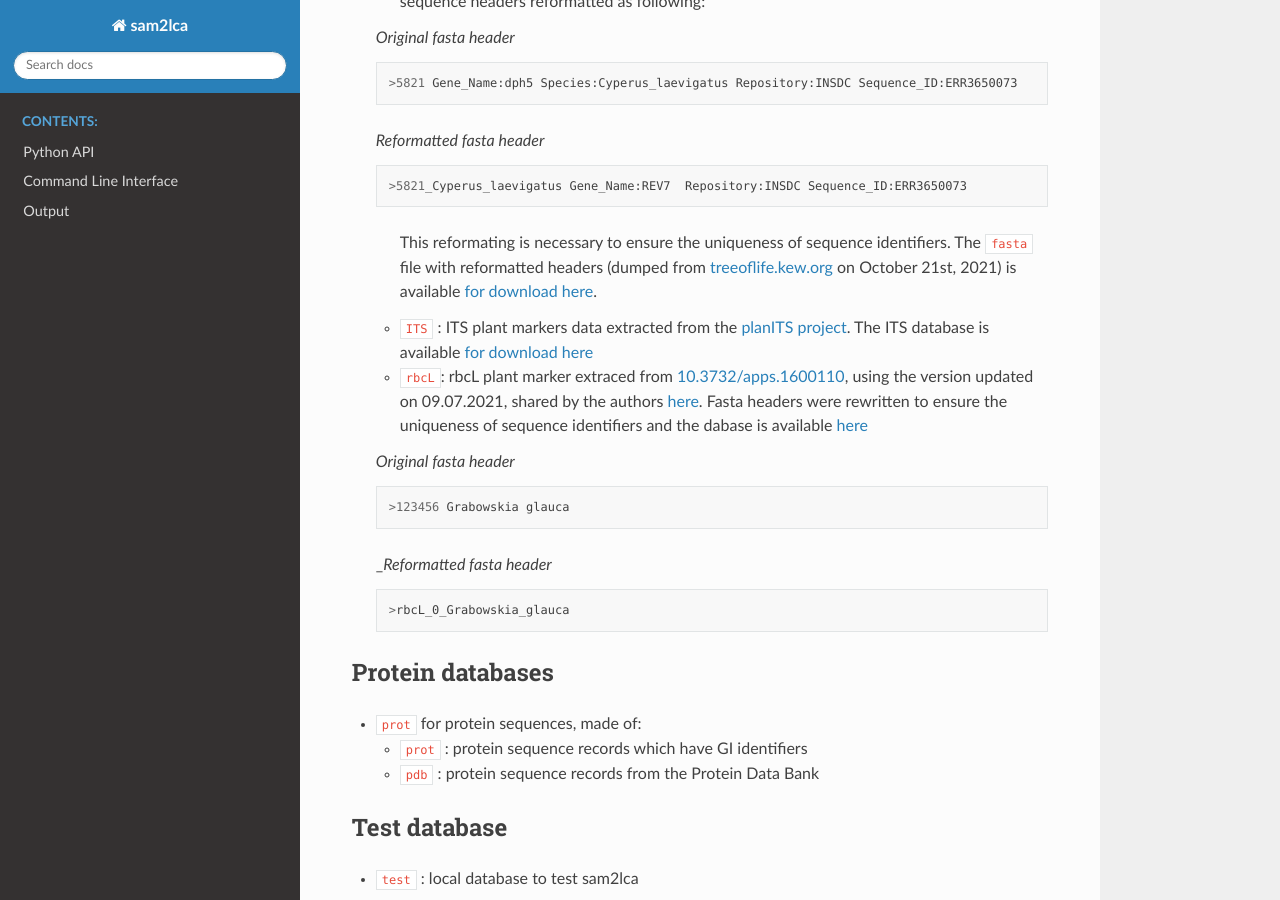
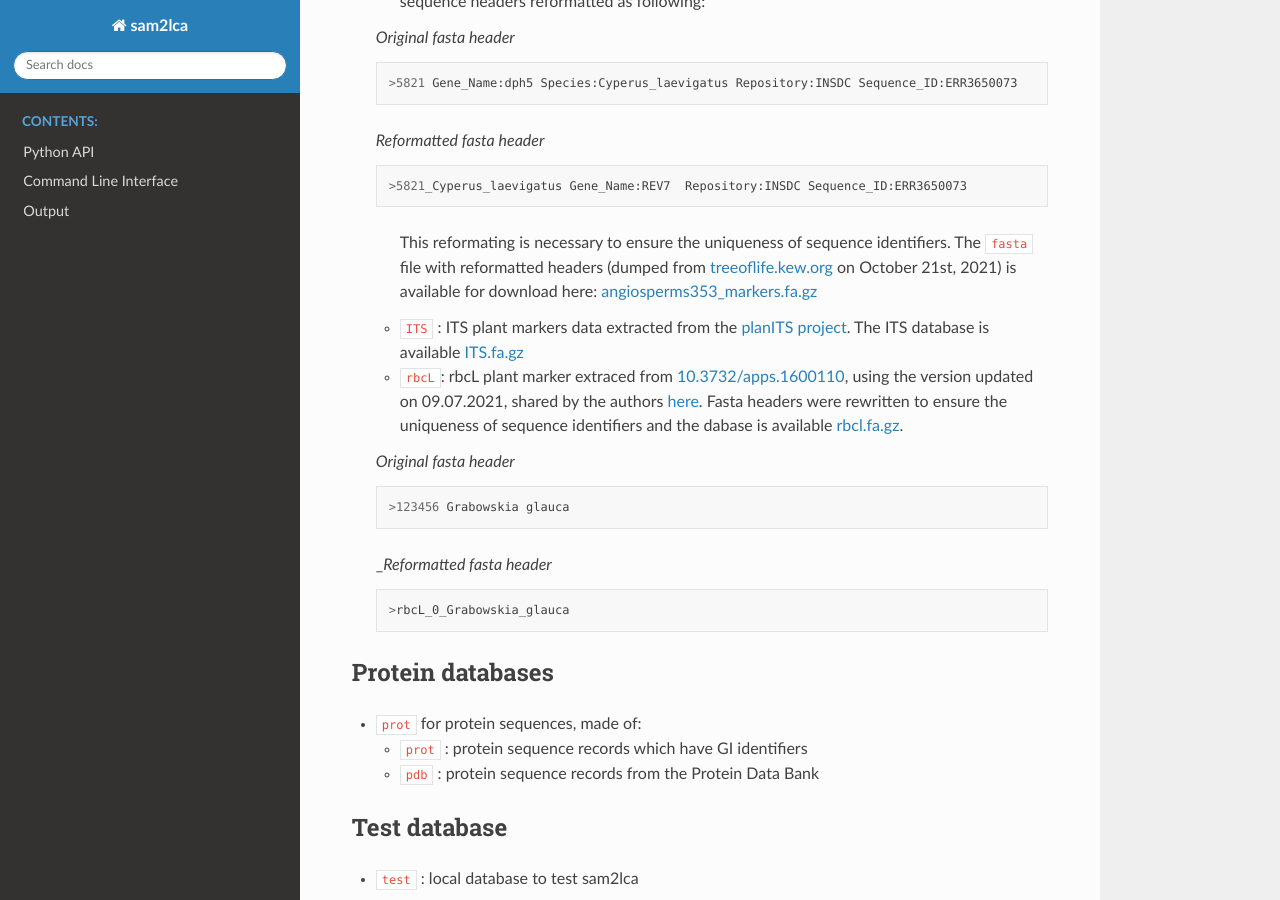
Before and after one commit to maxibor/sam2lca, a Sphinx documentation site: the page built from docs/source/dabases.md, in a window 1280 px wide and 900 px high, scrolled down 436 px. Built offline with Sphinx 7.4.7 and the Read the Docs theme 2.0.0, drawn with Linux system fonts in a browser that asks for light colours; pages that are not in the unit, such as notebooks, are missing from menus.

Commit message:
update link to fasta file for plant markers

````diff
--- a/docs/source/dabases.md
+++ b/docs/source/dabases.md
@@ -20,12 +20,12 @@
     >5821_Cyperus_laevigatus Gene_Name:REV7  Repository:INSDC Sequence_ID:ERR3650073
     ```
 
-    > This reformating is necessary to ensure the uniqueness of sequence identifiers. The `fasta` file with reformatted headers (dumped from [treeoflife.kew.org](https://treeoflife.kew.org/) on October 21st, 2021) is available [for download here](https://edmond.mpdl.mpg.de/imeji/file/ee/02/37/69-b50d-4f5b-8729-efacb3ac7c13/0/original/b56871efbefaf0ddad48ce12a59a4c54.gz?filename=angiosperms353_markers.fa.gz).
+    > This reformating is necessary to ensure the uniqueness of sequence identifiers. The `fasta` file with reformatted headers (dumped from [treeoflife.kew.org](https://treeoflife.kew.org/) on October 21st, 2021) is available for download here: [angiosperms353_markers.fa.gz](https://edmond.mpdl.mpg.de/api/access/datafile/101862)
 
-    - `ITS` : ITS plant markers data extracted from the [planITS project](https://github.com/apallavicini/PLANiTS). The ITS database is available [for download here](https://edmond.mpdl.mpg.de/imeji/file/75/07/fa/81-1055-4439-977a-647584734e91/0/original/03d581a74d49d3ebe044467a1350220c.gz?filename=ITS.fa.gz)
+    - `ITS` : ITS plant markers data extracted from the [planITS project](https://github.com/apallavicini/PLANiTS). The ITS database is available [ITS.fa.gz](https://edmond.mpdl.mpg.de/api/access/datafile/101863)
 
     - `rbcL`: rbcL plant marker extraced from [10.3732/apps.1600110](https://doi.org/10.3732/apps.1600110), using the version updated on 09.07.2021, shared by the authors [here](https://figshare.com/collections/rbcL_reference_library_July_2021/5504193).
-    Fasta headers were rewritten to ensure the uniqueness of sequence identifiers and the dabase is available [here](https://edmond.mpdl.mpg.de/imeji/file/5c/4d/91/3a-c28e-4cbc-82b6-b0bf80f1cda9/0/original/3a8d6c5884c45c30f2435e055861929e.gz?filename=rbcl.fa.gz)
+    Fasta headers were rewritten to ensure the uniqueness of sequence identifiers and the dabase is available [rbcl.fa.gz](https://edmond.mpdl.mpg.de/api/access/datafile/101864).
 
     _Original fasta header_
 
````
